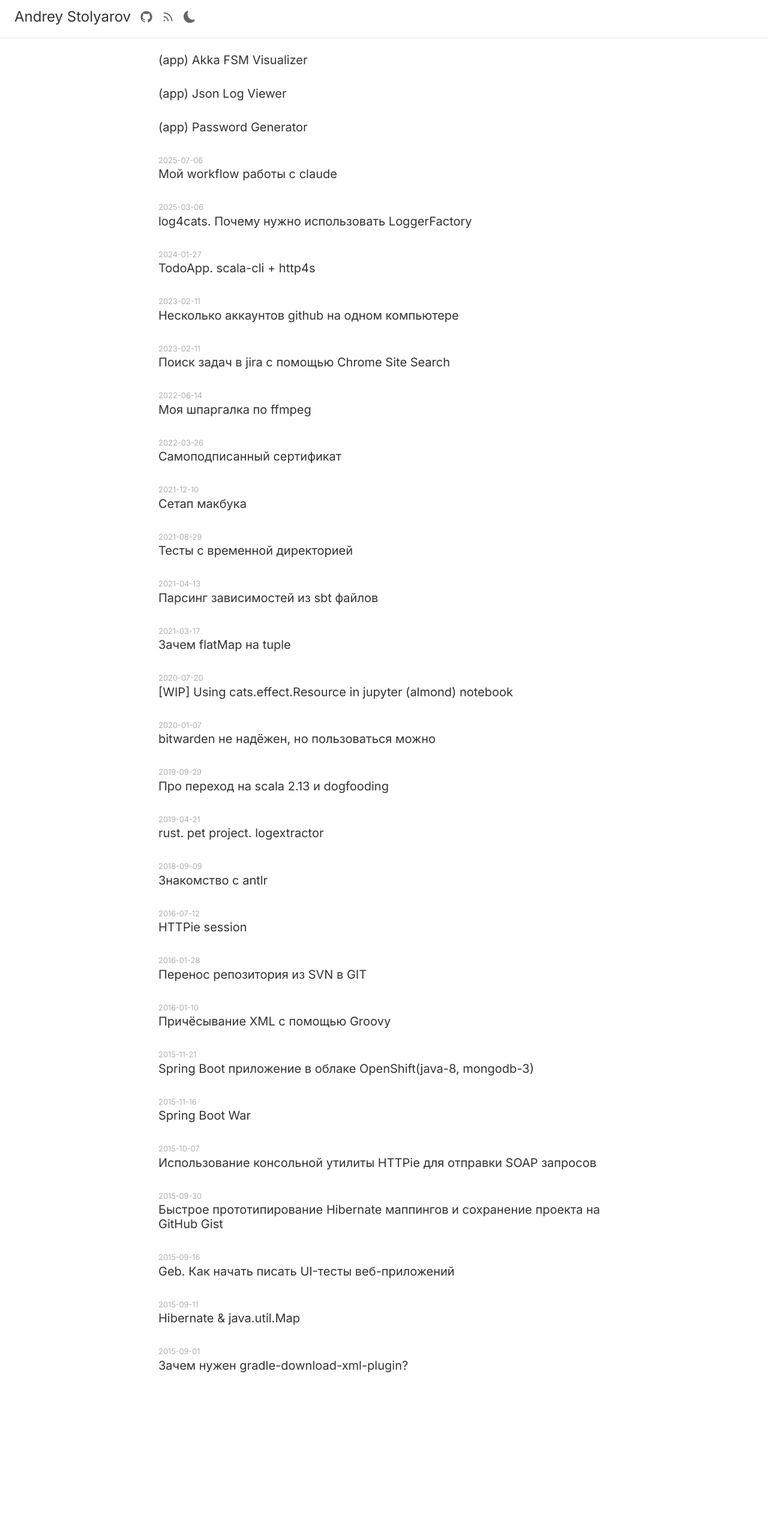
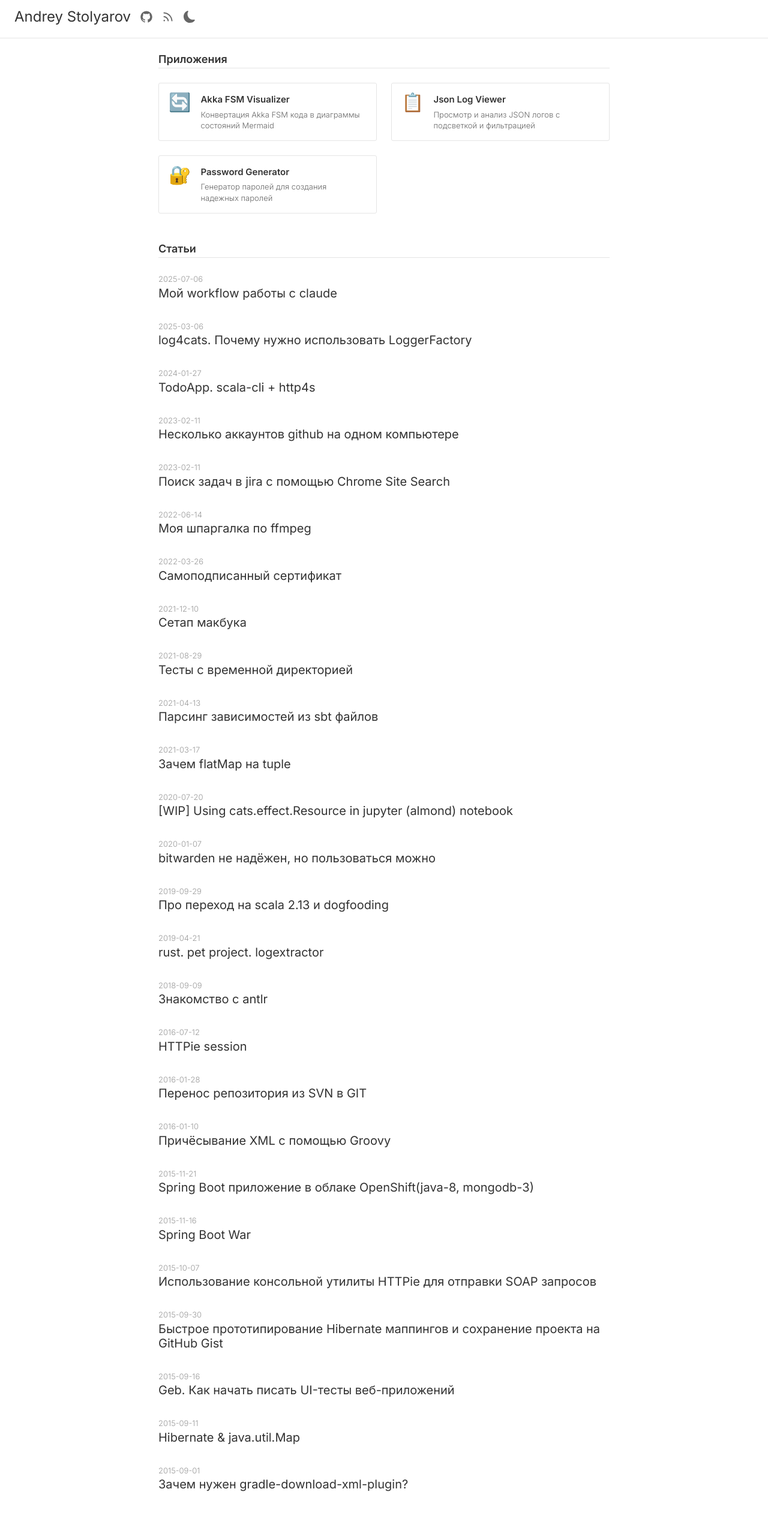
Before and after one commit to d10xa/d10xa.github.io, a Jekyll site: the page built from index.html, in a window 1280 px wide. Shown: the whole page at 60% size. Built offline with Jekyll 4.4.1, drawn with Linux system fonts in a browser that asks for light colours; before the commit the page ends 2345 px from its top, so only the background shows below that.

Commit message:
update styles

```diff
--- a/_config.yml
+++ b/_config.yml
@@ -7,3 +7,13 @@ github_username:  d10xa
 
 markdown: kramdown
 permalink: /:year/:month/:title
+defaults:
+  - scope:
+      path: apps
+#      type: pages
+    values:
+
+      layout: null
+      permalink: /:basename/
+      categories:
+        - app
--- a/apps/akka-fsm-visualizer.html
+++ b/apps/akka-fsm-visualizer.html
@@ -1,7 +1,8 @@
 ---
 layout: null
 title: "Akka FSM Visualizer"
-description: "Convert Akka FSM code to Mermaid state diagrams with live preview"
+description: "Конвертация Akka FSM кода в диаграммы состояний Mermaid"
+icon: 🔄
 permalink: /akka-fsm-visualizer/
 categories: [app]
 ---
--- a/apps/json-log-viewer.html
+++ b/apps/json-log-viewer.html
@@ -1,6 +1,8 @@
 ---
 layout: null
 title: Json Log Viewer
+description: Просмотр и анализ JSON логов с подсветкой и фильтрацией
+icon: 📋
 permalink: /json-log-viewer/
 categories: [app]
 ---
--- a/apps/password-generator.html
+++ b/apps/password-generator.html
@@ -1,6 +1,8 @@
 ---
 layout: null
 title: Password Generator
+description: Генератор паролей для создания надежных паролей
+icon: 🔐
 permalink: /password-generator/
 categories: [app]
 ---
--- a/css/main.scss
+++ b/css/main.scss
@@ -75,6 +75,85 @@ $small-font-size: calc(var(--font-size-base) * 0.875);
     }
 }
 
+// Home page sections
+.section-title {
+    font-size: var(--font-size-lg);
+    font-weight: 600;
+    color: var(--color-text-primary);
+    margin-bottom: var(--spacing-lg);
+    padding-bottom: var(--spacing-xs);
+    border-bottom: 1px solid var(--color-border);
+}
+
+.apps-section {
+    margin-bottom: calc(var(--spacing-xl) * 1.5);
+}
+
+.posts-section {
+    margin-top: calc(var(--spacing-xl) * 1.5);
+}
+
+// App grid styles
+.app-grid {
+    display: grid;
+    grid-template-columns: repeat(auto-fit, minmax(280px, 1fr));
+    gap: var(--spacing-lg);
+    margin-bottom: var(--spacing-lg);
+}
+
+.app-card {
+    border: 1px solid var(--color-border);
+    border-radius: var(--radius);
+    background-color: var(--color-bg-primary);
+    transition: all var(--transition);
+
+    &:hover {
+        border-color: var(--color-accent);
+        transform: translateY(-2px);
+    }
+}
+
+.app-link {
+    display: flex;
+    align-items: flex-start;
+    padding: var(--spacing-md);
+    color: var(--color-text-primary);
+    text-decoration: none;
+    gap: var(--spacing-md);
+
+    &:hover {
+        text-decoration: none;
+        color: var(--color-text-primary);
+    }
+
+    &:visited {
+        color: var(--color-text-primary);
+    }
+}
+
+.app-icon {
+    font-size: 2em;
+    line-height: 1;
+    flex-shrink: 0;
+}
+
+.app-content {
+    flex: 1;
+}
+
+.app-title {
+    font-size: var(--font-size-base);
+    font-weight: 600;
+    margin-bottom: var(--spacing-xs);
+    color: var(--color-text-primary);
+}
+
+.app-description {
+    font-size: var(--font-size-sm);
+    color: var(--color-text-secondary);
+    line-height: 1.4;
+}
+
 div.checkbox-selected {
    content:url('/images/checkbox-selected.png');
    display: inline-block;
@@ -83,7 +162,6 @@ div.checkbox-selected {
    margin-right: 5px;
    margin-top: 0.3em;
 }
-
 
 div.checkbox-empty {
    content:url('/images/checkbox-empty.png');
--- a/index.html
+++ b/index.html
@@ -4,30 +4,41 @@ layout: default
 
 <div class="home">
 
-    <ul class="post-list">
+    <!-- Приложения -->
+    <section class="apps-section">
+        <h2 class="section-title">Приложения</h2>
+        <div class="app-grid">
             {% for page in site.pages %}
             {% for pc in page.categories %}
             {% if pc == 'app' %}
-        <li>
-            <h2>
-                <a class="post-link" href="{{ page.url | prepend: site.baseurl }}">(app) {{ page.title }}</a>
-            </h2>
-        </li>
+            <div class="app-card">
+                <a class="app-link" href="{{ page.url | prepend: site.baseurl }}">
+                    <div class="app-icon">{{ page.icon | default: "🔧" }}</div>
+                    <div class="app-content">
+                        <div class="app-title">{{ page.title }}</div>
+                        <div class="app-description">{{ page.description | default: "Веб-приложение" }}</div>
+                    </div>
+                </a>
+            </div>
             {% endif %}
             {% endfor %}
             {% endfor %}
-    </ul>
+        </div>
+    </section>
 
+    <!-- Статьи -->
+    <section class="posts-section">
+        <h2 class="section-title">Статьи</h2>
         <ul class="post-list">
             {% for post in site.posts %}
             <li>
                 <span class="post-meta">{{ post.date | date: "%Y-%m-%d" }}</span>
-
-            <h2>
+                <h3>
                     <a class="post-link" href="{{ post.url | prepend: site.baseurl }}">{{ post.title }}</a>
-            </h2>
+                </h3>
             </li>
             {% endfor %}
         </ul>
+    </section>
 
 </div>
```
Also changed, not shown: 1 other file. Lines whose indentation alone changed are shown as unchanged.
